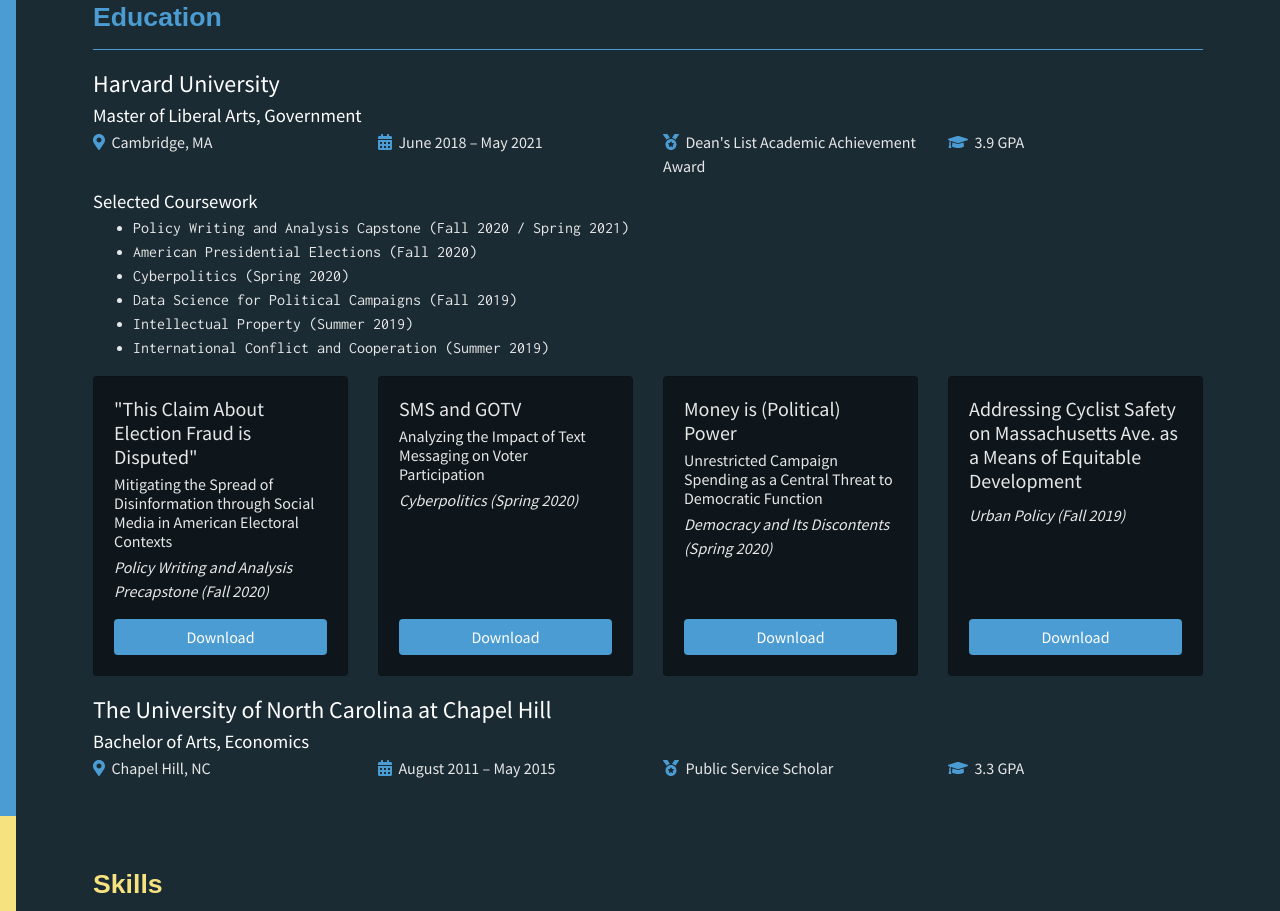
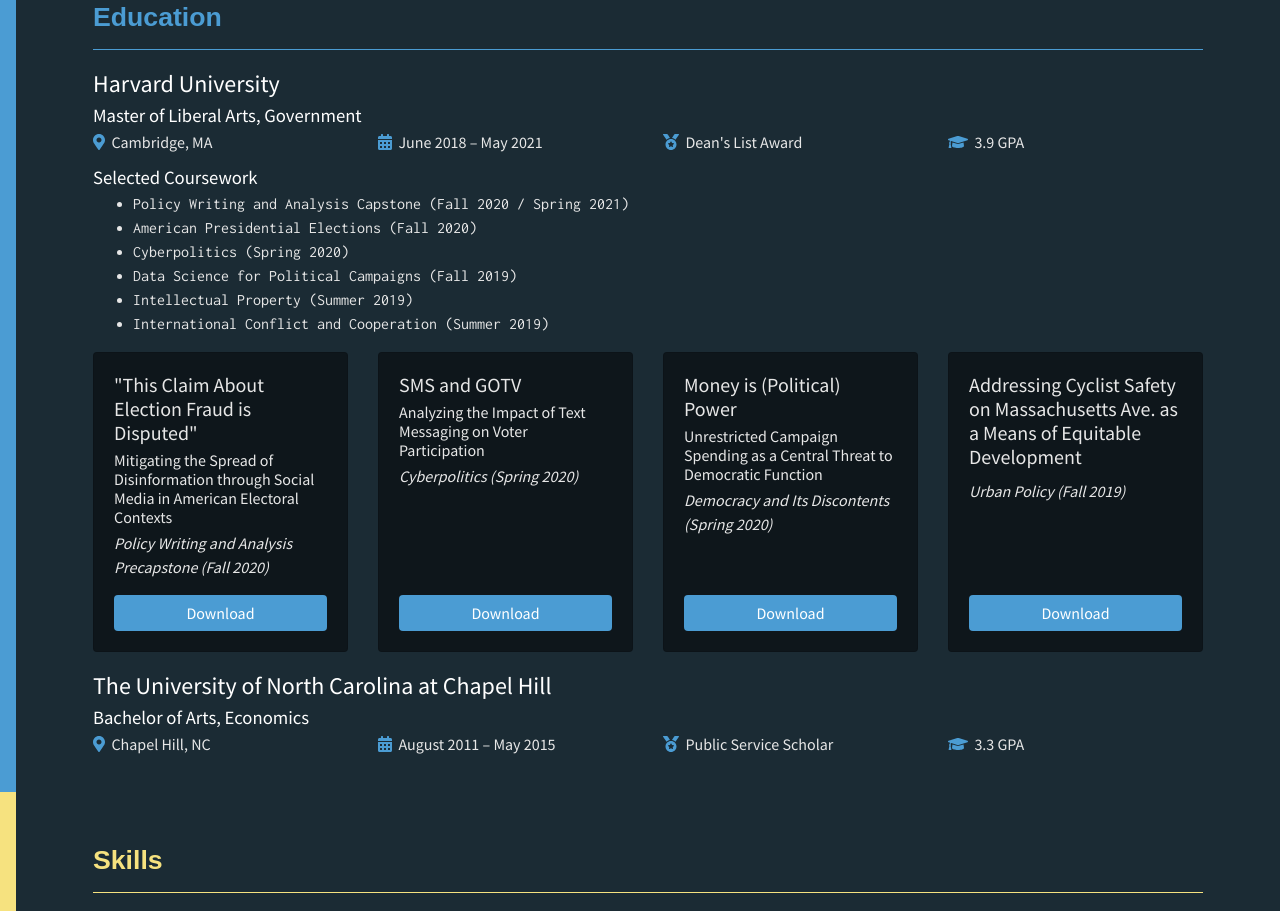
Before and after one commit to bleonard33/personal-site, a React (Create React App) app: page / in a window 1280 px wide. Shown: the part 1760-2671 px from the top of the page. Built offline with nearby package versions, Linux system fonts and the light colour scheme; a web font is replaced by a local one.

Commit message:
Shorten dean's list

```diff
--- a/src/data.js
+++ b/src/data.js
@@ -192,7 +192,7 @@
     startDate: "June 2018",
     endDate: "May 2021",
     gpa: 3.9,
-    awards: "Dean's List Academic Achievement Award",
+    awards: "Dean's List Award",
     courses: [
       "Policy Writing and Analysis Capstone (Fall 2020 / Spring 2021)",
       "American Presidential Elections (Fall 2020)",
```
